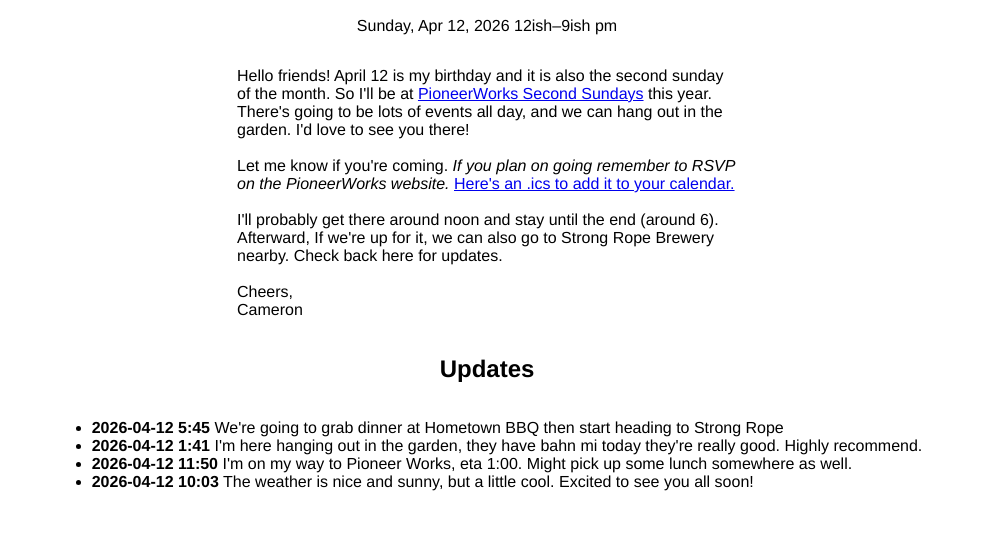
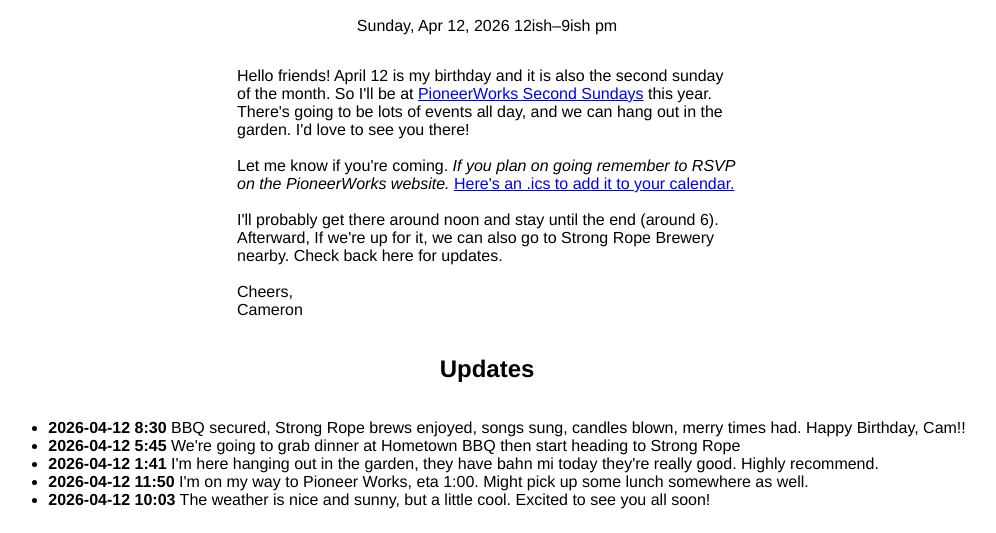
Before and after one commit to emptyflash/birthday-2026, a plain HTML site: page index.html in a window 1280 px wide. Shown: the part 462-995 px from the top of the page, without its empty margins (153-1149 px from the left). Drawn offline with Linux system fonts and the light colour scheme.

Commit message:
status update
* great people
* great times
* 10/10, would do again
* happy birthday, Cam!

```diff
--- a/index.html
+++ b/index.html
@@ -40,6 +40,7 @@
             </p>
             <h2>Updates</h2>
             <ul>
+                <li><b>2026-04-12 8:30</b> BBQ secured, Strong Rope brews enjoyed, songs sung, candles blown, merry times had. Happy Birthday, Cam!!</li>
                 <li><b>2026-04-12 5:45</b> We're going to grab dinner at Hometown BBQ then start heading to Strong Rope</li>
                 <li><b>2026-04-12 1:41</b> I'm here hanging out in the garden, they have bahn mi today they're really good. Highly recommend.</li>
                 <li><b>2026-04-12 11:50</b> I'm on my way to Pioneer Works, eta 1:00. Might pick up some lunch somewhere as well.</li>
```
